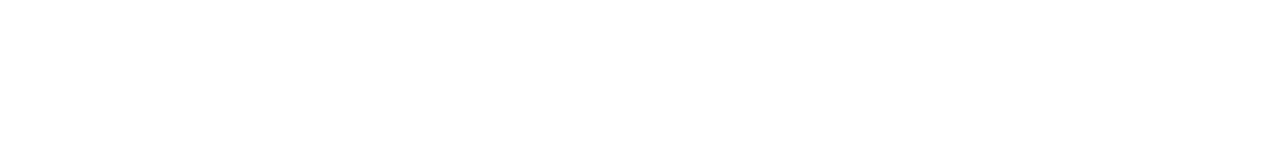
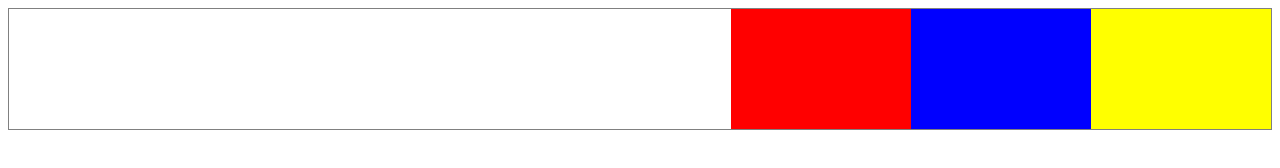
Before and after one commit to abrilnastassja13/floating, a plain HTML site: page parte4/index.html in a window 1280 px wide. Drawn offline with Linux system fonts and the light colour scheme.

Commit message:
todas las partes listas

```diff
--- a/parte1/css/main.css
+++ b/parte1/css/main.css
@@ -1,3 +1,7 @@
+.box {
+	border: solid grey 1px;
+}
+
 .box-yellow {
 	width: 180px;
 	height: 120px;
--- a/parte2/css/main.css
+++ b/parte2/css/main.css
@@ -1,3 +1,7 @@
+.box {
+	border: solid grey 1px;
+}
+
 .box-yellow {
 	width: 180px;
 	height: 120px;
--- a/parte3/css/main.css
+++ b/parte3/css/main.css
@@ -1 +1,24 @@
-/* Pon tu código css aqui */
+.box {
+	border: solid grey 1px;
+}
+
+.box-yellow {
+	width: 180px;
+	height: 120px;
+	background-color: yellow;
+	float: right;
+}
+
+.box-blue {
+	width: 180px;
+	height: 120px;
+	background-color: blue;
+	float: right;
+}
+
+.box-red {
+	width: 180px;
+	height: 120px;
+	background-color: red;
+	float: right;
+}
--- a/parte4/css/main.css
+++ b/parte4/css/main.css
@@ -1 +1,31 @@
-/* Pon tu código css aqui */
+.box {
+	border: solid grey 1px;
+}
+
+.box-yellow {
+	width: 180px;
+	height: 120px;
+	background-color: yellow;
+	float: right;
+}
+
+.box-blue {
+	width: 180px;
+	height: 120px;
+	background-color: blue;
+	float: right;
+}
+
+.box-red {
+	width: 180px;
+	height: 120px;
+	background-color: red;
+	float: right;
+}
+
+.box:after {
+	content: "";
+	display: block;
+	clear: both;
+
+}
--- a/parte4/index.html
+++ b/parte4/index.html
@@ -1,9 +1,13 @@
 <!DOCTYPE html>
 <html>
 	<head>
-		<!-- Pon tu codigo aqui -->
+		<link rel="stylesheet" type="text/css" href="css/main.css">
 	</head>
 	<body>
-		<!-- Pon tu codigo aqui -->
+		<div class="box">
+		<div class="box-yellow"></div>
+		<div class="box-blue"></div>
+		<div class="box-red"></div>
+		</div>
 	</body>
 </html>
```
Also changed, not shown: parte3/index.html (+6 -2 lines).
